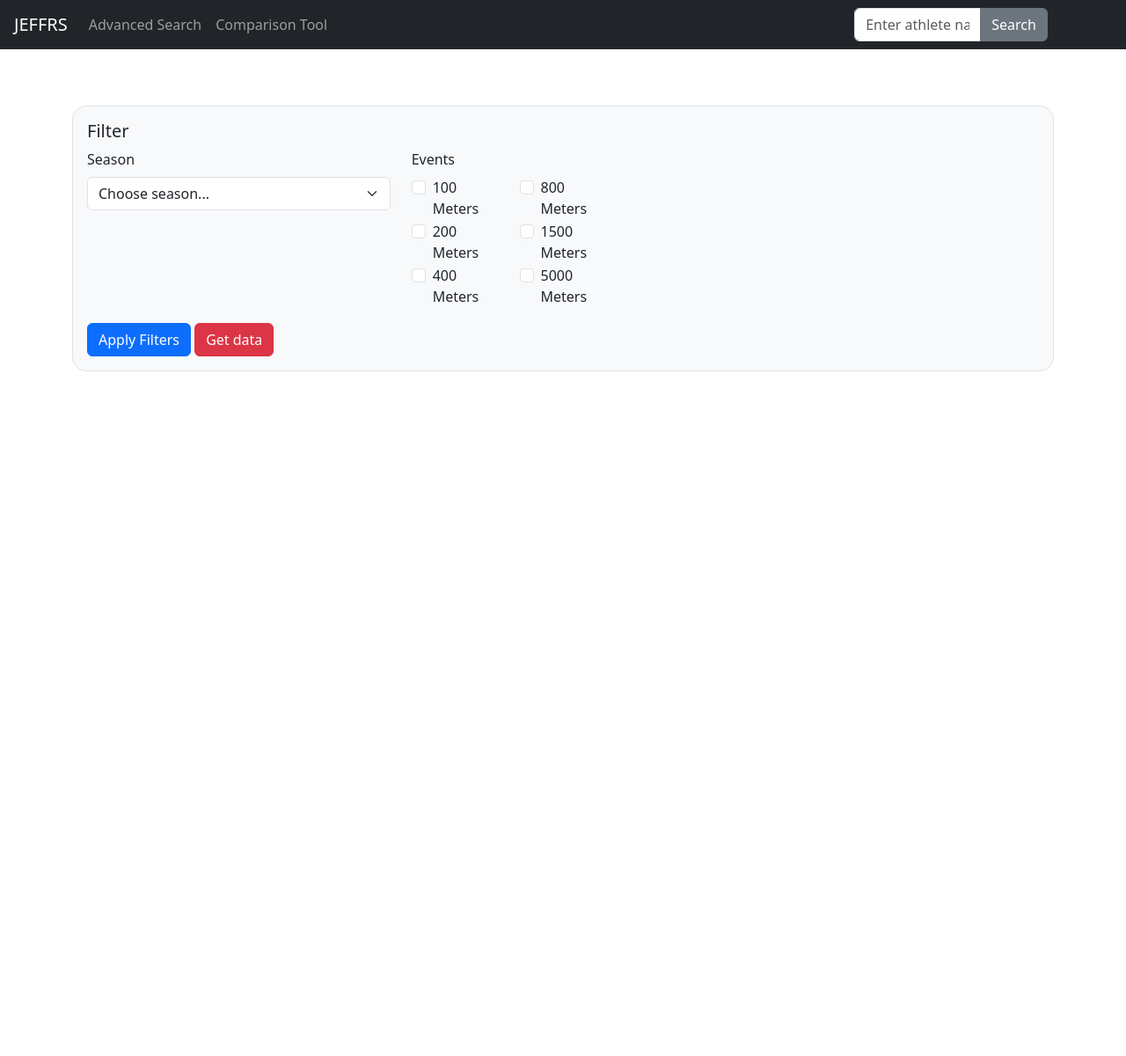
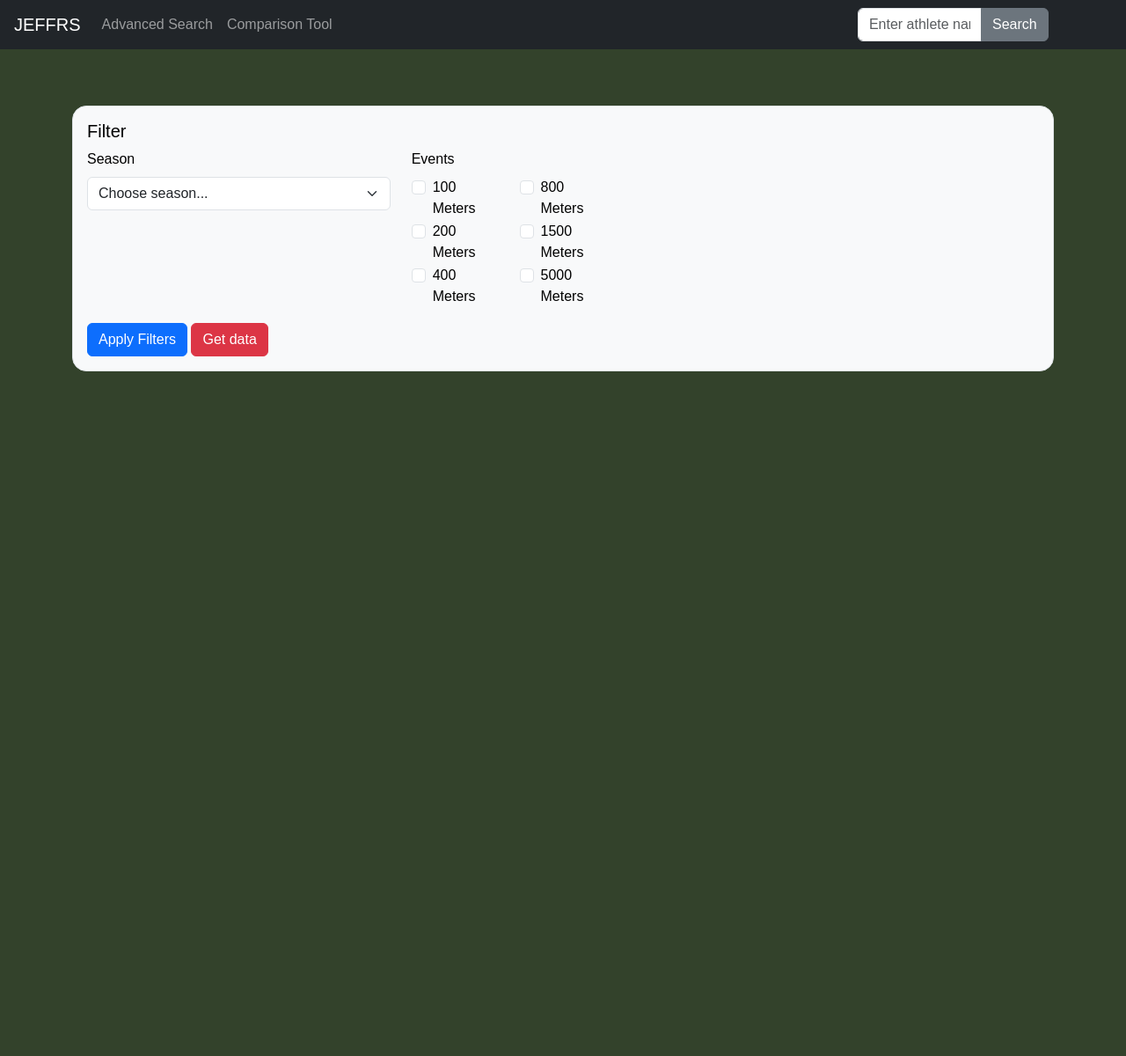
Before and after one commit to ILyness/cs257, a Flask app: page / in a window 1280 px wide. Shown: the whole page at 88% size. Run offline with Flask 3, Linux system fonts and the light colour scheme; parts of the project's set-up code (start-up, migrations or seed data) failed here and were passed over.

Commit message:
Update style.css

```diff
--- a/webapp/static/style.css
+++ b/webapp/static/style.css
@@ -1,3 +1,40 @@
+:root {
+  --color-text: #e0e6f5;
+
+  --color-primary: #7693ae;
+  --color-primary-hover: #688599;
+  --color-primary-active: #5a7684;
+
+  --color-secondary: #506561;
+  --color-secondary-hover: #576350;
+  --color-secondary-active: #46533e;
+
+  --color-bg: #33422b;
+  --color-surface: #506561;
+
+  --color-border: #667160;
+
+  --color-text-disabled: #9aa298;
+
+
+
+  --pad :  1rem;
+  --marg :1rem
+
+  /* when referencing these colors, we use var(--color-primary) within the css file.
+    like if i wanted to make the body of our pages color bg, i would use
+    body{
+    background: var(--color-bg)
+}
+
+
+    */
+
+}
+
+
+
+
 
 body {
   min-height: 75rem;
@@ -23,3 +60,50 @@ body {
   margin: 0;
   transition: max-width 2s ease, opacity 2s ease;
 }
+
+
+
+
+
+/* basic style testing */
+
+body {
+  background-color: var(--color-bg);
+  color: var(--color-text-primary);
+  font-family: sans-serif;
+  margin: 0;
+}
+
+.button-primary {
+  background-color: var(--color-primary);
+  color: var(--color-text-primary);
+  border: 1px solid var(--color-border);
+  padding: 0.5rem 1rem;
+  cursor: pointer;
+  transition: background-color 0.3s ease;
+}
+
+.button-primary:hover {
+  background-color: var(--color-primary-hover);
+}
+
+.button-primary:active {
+  background-color: var(--color-primary-active);
+}
+
+.button-secondary {
+  background-color: var(--color-secondary);
+  color: var(--color-text-primary);
+  border: 1px solid var(--color-border);
+  padding: 0.5rem 1rem;
+  cursor: pointer;
+  transition: background-color 0.3s ease;
+}
+
+.button-secondary:hover {
+  background-color: var(--color-secondary-hover);
+}
+
+.button-secondary:active {
+  background-color: var(--color-secondary-active);
+}
```
